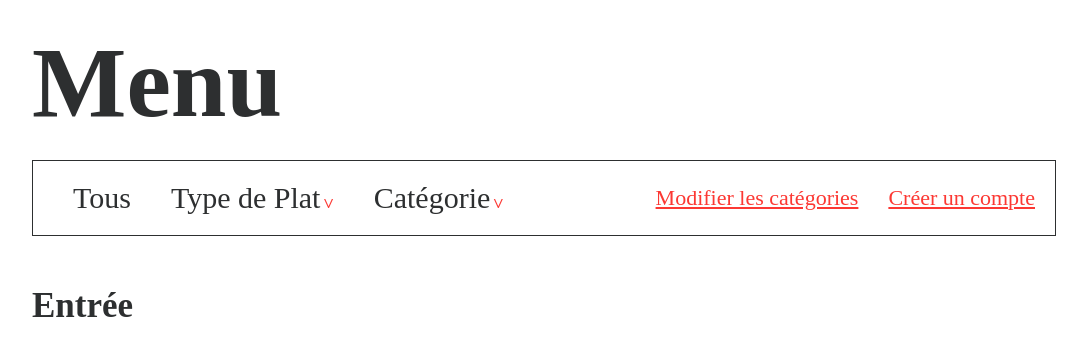
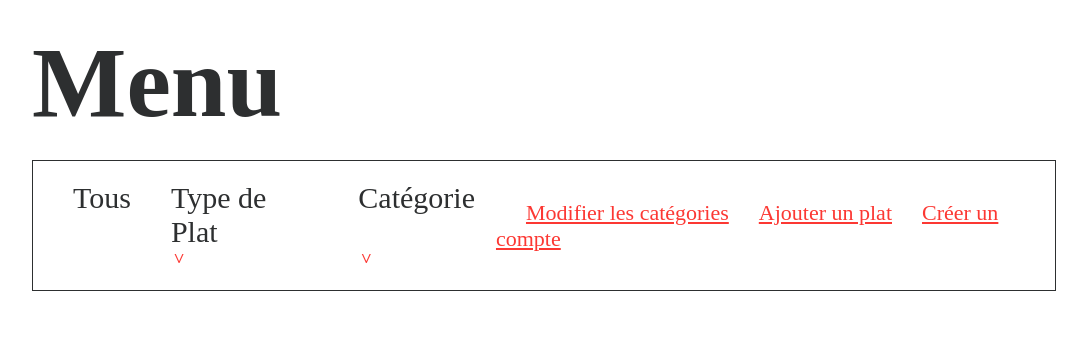
Before and after one commit to gabrielrheaume/RHEG_1369092_pw1, a PHP site: page /index.php?path=menu in a window 1280 px wide. Shown: the part 100-442 px from the top of the page, without its empty margins (96-1183 px from the left). Run offline with PHP 8.4, Linux system fonts and the light colour scheme; the visitor is signed in with stand-in values (Sample User, id 1); data comes from the database, SQL or seed files in the repository; some web fonts are replaced.

Commit message:
change route for modify meal

```diff
--- a/config/routes.php
+++ b/config/routes.php
@@ -12,7 +12,8 @@
         "infolettre" => "displayNewsletterForm",
         "connexion" => "displayLogIn",
         "creer-compte" => "displayAccountCreation",
-        "modifier-menu" => "displayUpdateMenu",
+        "modifier-plat" => "displayUpdateMenu",
+        "ajouter-plat" => "",
         "modifier-categories" => "displayUpdateCategories",
         /***** Submit Form *****/
         /* Users */
--- a/controllers/SiteController.php
+++ b/controllers/SiteController.php
@@ -121,7 +121,7 @@
             if($display == 'connexion') $form_title = "Connexion";
             if($display == 'compte') $form_title = "Créer un compte";
             if($display == 'categorie') $form_title = "Modification de catégories";
-            if($display == 'menu') $form_title = "Modification du Menu";
+            if($display == 'modify-menu') $form_title = "Modification du Menu";
             include("views/form.view.php");
         }
 
@@ -144,7 +144,7 @@
                 case "infolettre": include("views/parts/newsletter.form.php"); break;
                 case "connexion": include("views/parts/connection.form.php"); break;
                 case "compte": include("views/parts/createaccount.form.php"); break;
-                case "menu": include("views/parts/menu.form.php"); break;
+                case "modify-menu": include("views/parts/modify_menu.form.php"); break;
                 case "categorie": include("views/parts/categories.form.php"); break;
                 default: Errors::errorSwitch(6);
             }
@@ -200,7 +200,7 @@
             if(!$this->verifyUser()) $this->redirect("index");
             $this->setSessionPages("modifier-menu");
             $title = "Modification du menu";
-            $display = "menu";
+            $display = "modify-menu";
             $this->displayFormPage($title, $display);
         }
 
--- a/public/js/menu.js
+++ b/public/js/menu.js
@@ -253,7 +253,7 @@ function noDessert()
  */
 function getLink(id)
 {
-    return 'modifier-menu?id=' + id
+    return 'modifier-plat?id=' + id
 }
 
 /**
--- a/todo.txt
+++ b/todo.txt
@@ -1,6 +1,7 @@
 Back :
 
 Front :
+responsive choice-menu (ajouter plat)
 Page menu
     retirer "voir plus" menu quand full list
     viande display que 2 résultats WHY ?!?!?!
--- a/views/menu.view.php
+++ b/views/menu.view.php
@@ -42,6 +42,7 @@
                 {
                     ?>
                         <a href="modifier-categories">Modifier les catégories</a>
+                        <a href="ajouter-plat">Ajouter un plat</a>
                     <?php
                 }
                 if($this->verifyAdmin())
```
Also changed, not shown: views/parts/add-meal.form.php (added), views/parts/modify_menu.form.php (renamed from views/parts/menu.form.php).
